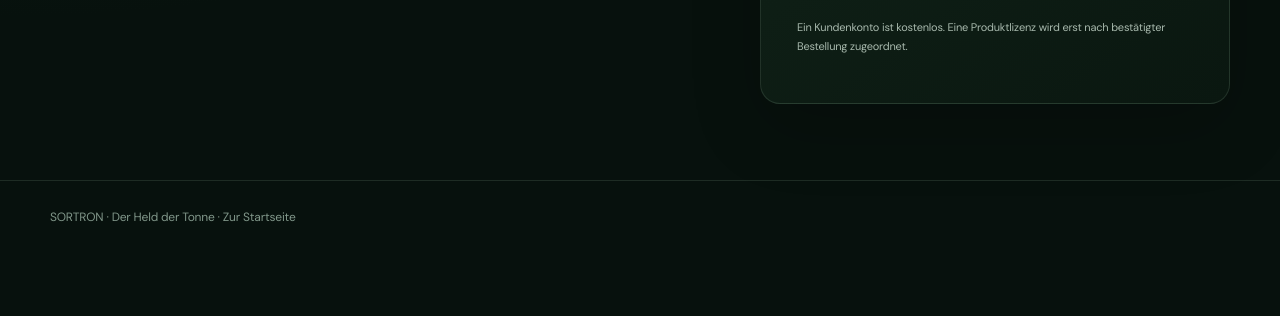
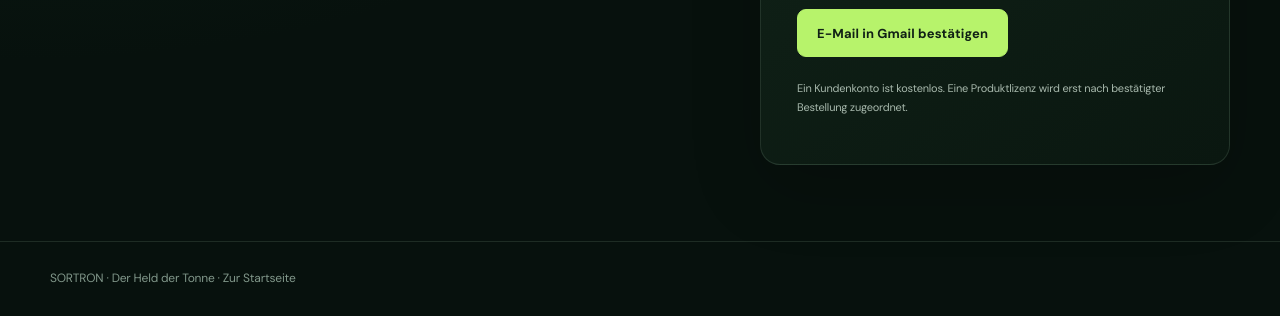
Before and after one commit to nathankri12-byte/scratchlab, a plain HTML site: page sortron/account.html in a window 1280 px wide. Shown: the part 572-888 px from the top of the page. Before the commit the page ends 827 px from the top, so only its background shows below. Drawn offline with nearby package versions, Linux system fonts and the light colour scheme.

Commit message:
Add Gmail confirmation shortcut to customer account

```diff
--- a/sortron/account.html
+++ b/sortron/account.html
@@ -16,6 +16,7 @@
 <label for="password">Passwort</label><input id="password" type="password" autocomplete="current-password" minlength="8" required placeholder="Mindestens 8 Zeichen">
 <button class="btn primary auth-submit" type="submit" id="auth-submit">Anmelden</button>
 <p class="auth-message" id="auth-message" role="status"></p>
+<button class="btn" type="button" id="gmail-confirm" hidden>E-Mail in Gmail bestätigen</button>
 </form>
 <p class="auth-foot">Ein Kundenkonto ist kostenlos. Eine Produktlizenz wird erst nach bestätigter Bestellung zugeordnet.</p>
 </section>
```
